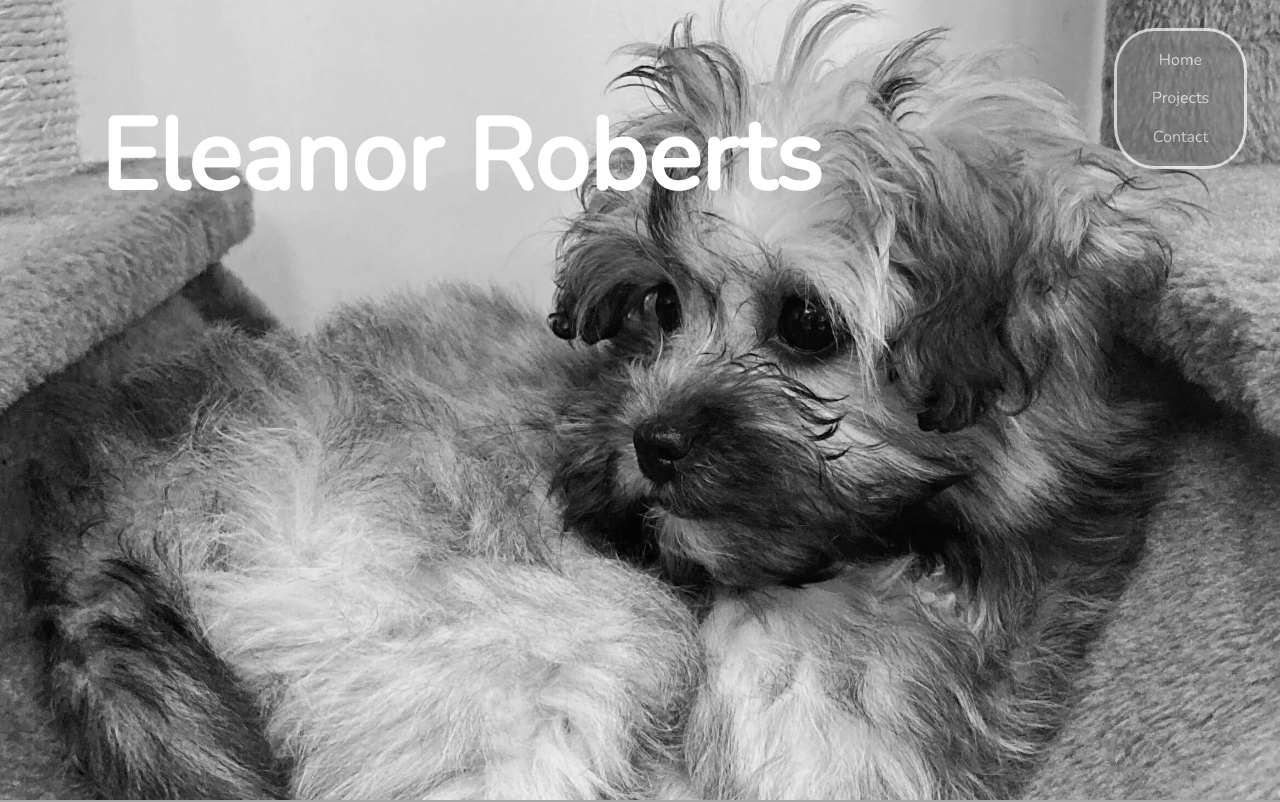
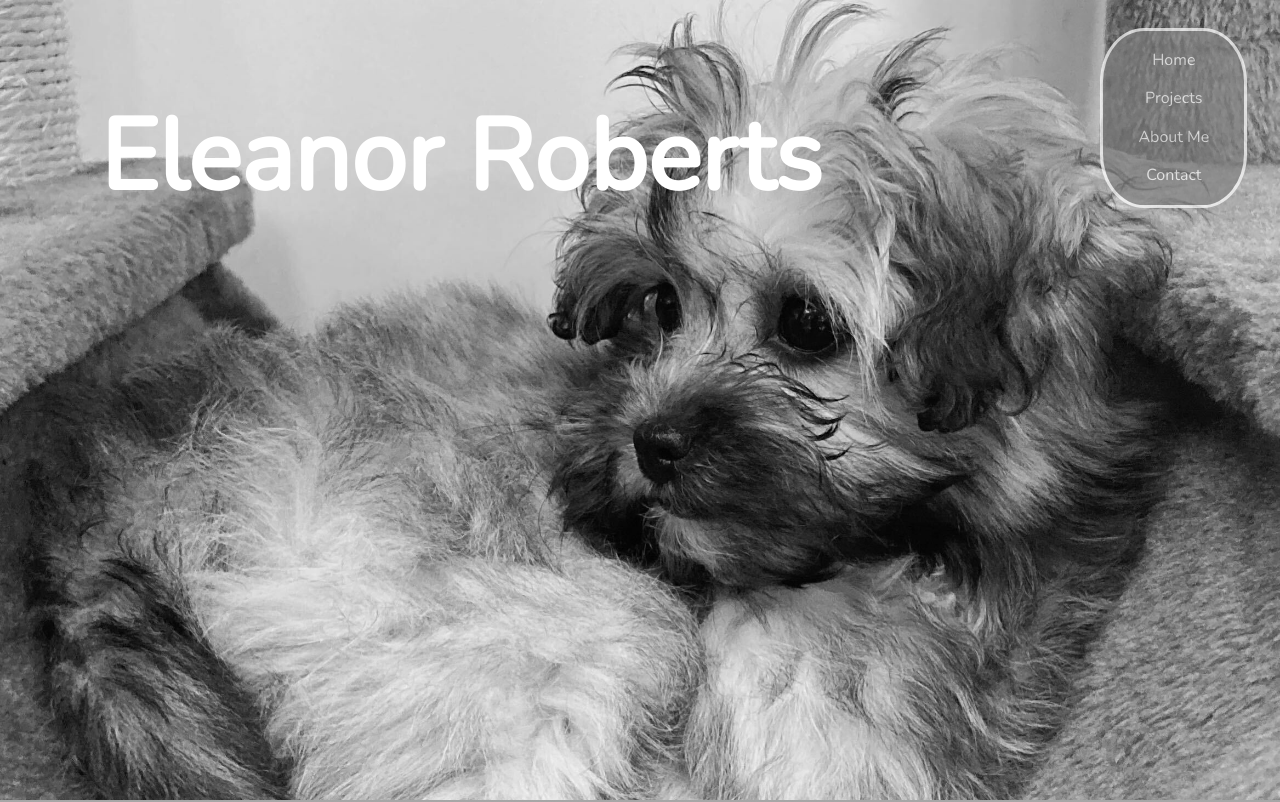
Before and after one commit to EleanorRoberts/eleanorroberts.github.io, a plain HTML site: page portfolio.html in a window 1280 px wide. Shown: the top 802 px of the page. Drawn offline with nearby package versions, Linux system fonts and the light colour scheme.

Commit message:
added about me to nav-bar

```diff
--- a/portfolio.html
+++ b/portfolio.html
@@ -19,6 +19,7 @@
 <nav>
 	<a href="#home" class="nav-item">Home</a>
 	<a href="#projects" class="nav-item">Projects</a>
+	<a href="#about" class="nav-item">About Me</a>
 	<a href="#contact" class="nav-item">Contact</a>
 </nav>
 	<!-- header -->
@@ -68,9 +69,8 @@
 <div>
 	<section id="about">
 		<h2>About Me</h2>
-		<div class="#">
-			Hi, I'm Ellie and I like coding, my dog Nova and gaming. I'm currently completing iO Academy's Full Stack Track programming bootcamp (and loving it!).<br> In my free time, I enjoy learning Japanese, walking my dog, playing piano, spending far too much time on Zelda and finding new hobbies.
-
+		<div class="about">
+			Hi, I'm Ellie and I like coding, my dog Nova and gaming. I'm currently completing iO Academy's Full Stack Track programming bootcamp (and loving it!).<br><br> In my free time, I enjoy learning Japanese, walking my dog, playing piano, spending far too much time on Zelda and finding new hobbies.
 		</div>
 	</section>
 </div>
```
